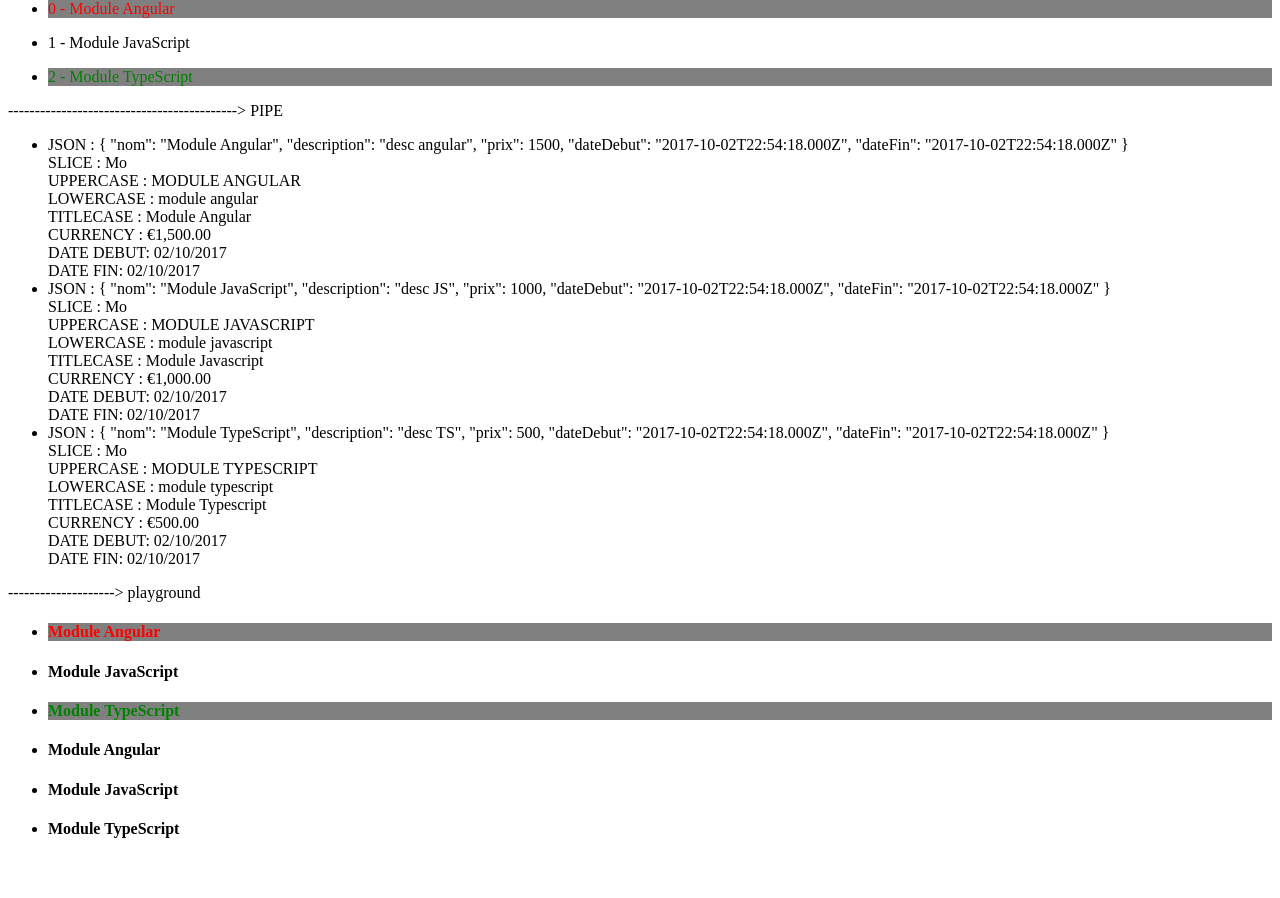
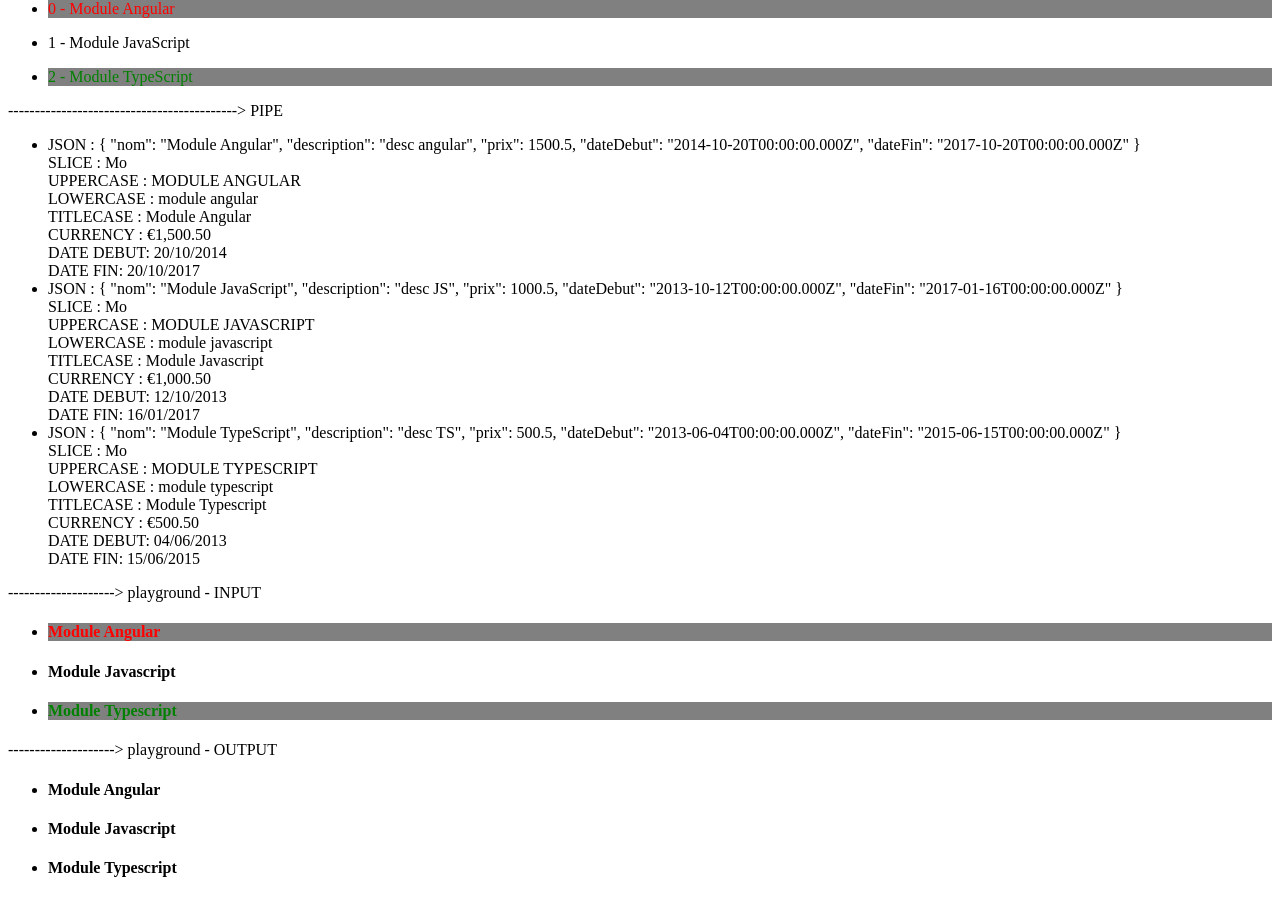
Before and after one commit to avlas/formation-angular-formation-cli, an Angular app: page / in a window 1280 px wide. Shown: the part 2050-2948 px from the top of the page. Before the commit the page ends 2909 px from the top, so only its background shows below. Built offline with nearby package versions, Linux system fonts and the light colour scheme.

Commit message:
refactor

```diff
--- a/src/app/formation-item-input/formation-item-input.component.html
+++ b/src/app/formation-item-input/formation-item-input.component.html
@@ -1,5 +1,7 @@
 <div>
-  <h4>{{formation?.nom}}</h4>
-  <p> {{formation?.description}} </p>
-  <p> {{formation?.prix}} </p>
+  <h4>{{formation?.nom | titlecase }}</h4>
+  <p> {{formation?.description }} </p>
+  <p> {{formation?.prix | currency:'EUR'}} </p>
+  <p> {{formation?.dateDebut | date:'dd/MM/yyyy'}} </p>
+  <p> {{formation?.dateFin | date:'dd/MM/yyyy'}} </p>
 </div>
--- a/src/app/formation-item-output/formation-item-output.component.html
+++ b/src/app/formation-item-output/formation-item-output.component.html
@@ -1,5 +1,7 @@
 <div>
-  <h4 (click)="selectFormation()">{{formation?.nom}}</h4>
-  <p>{{formation?.description}}</p>
-  <p>{{formation?.prix}}</p>
+  <h4 (click)="selectFormation()">{{formation?.nom | titlecase }}</h4>
+  <p> {{formation?.description }} </p>
+  <p> {{formation?.prix | currency:'EUR'}} </p>
+  <p> {{formation?.dateDebut | date:'dd/MM/yyyy'}} </p>
+  <p> {{formation?.dateFin | date:'dd/MM/yyyy'}} </p>
 </div>
--- a/src/app/formation-item-output/formation-item-output.component.ts
+++ b/src/app/formation-item-output/formation-item-output.component.ts
@@ -15,7 +15,7 @@
   formationSelected: EventEmitter<Formation> = new EventEmitter<Formation>();
 
   selectFormation() {
-    this.formationSelected.emit(this.formation);
+      this.formationSelected.emit(this.formation);
   }
 
   constructor() { }
--- a/src/app/pipe/pipe.component.ts
+++ b/src/app/pipe/pipe.component.ts
@@ -14,9 +14,9 @@
 
   ngOnInit() {
     this.formations = [
-        new Formation('Module Angular', 'desc angular', 1500, new Date(), new Date() ),
-        new Formation('Module JavaScript', 'desc JS', 1000, new Date(), new Date() ),
-        new Formation('Module TypeScript', 'desc TS', 500, new Date(), new Date() )
+        new Formation('Module Angular', 'desc angular', 1500.50, new Date(2014, 9, 20), new Date(2017, 9, 20) ),
+        new Formation('Module JavaScript', 'desc JS', 1000.50, new Date(2013, 9, 12), new Date(2016, 12, 16) ),
+        new Formation('Module TypeScript', 'desc TS', 500.50, new Date(2013, 5, 4), new Date(2015, 5, 15) )
     ];
   }
 
--- a/src/app/playground/playground.component.html
+++ b/src/app/playground/playground.component.html
@@ -1,5 +1,5 @@
 <p>
-  -------------------->  playground
+  -------------------->  playground - INPUT
 </p>
 
 <ul>
@@ -10,6 +10,10 @@
   </li>
 </ul>
 
+<p>
+  -------------------->  playground - OUTPUT
+</p>
+
 <ul>
   <li *ngFor="let formation of formations">
     <app-formation-item-output
--- a/src/app/playground/playground.component.ts
+++ b/src/app/playground/playground.component.ts
@@ -14,14 +14,14 @@
 
   ngOnInit() {
     this.formations = [
-      new Formation('Module Angular'),
-      new Formation('Module JavaScript'),
-      new Formation('Module TypeScript'),
+        new Formation('Module Angular'),
+        new Formation('Module JavaScript'),
+        new Formation('Module TypeScript'),
     ];
   }
 
   handleFormationSelected(formation): void {
-    alert(formation.toString());
-    console.log(' Formation selectione : ', formation);
+      alert(formation.toString());
+      console.log(' Formation selectione : ', formation.toString());
   }
 }
```
